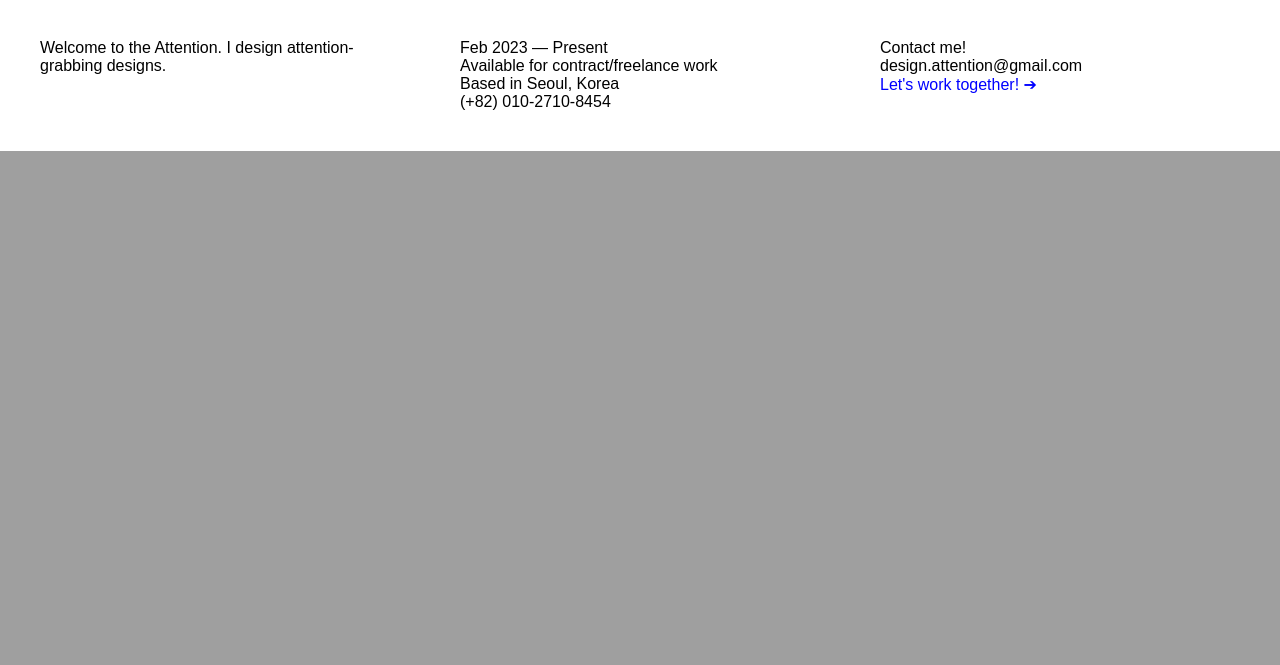
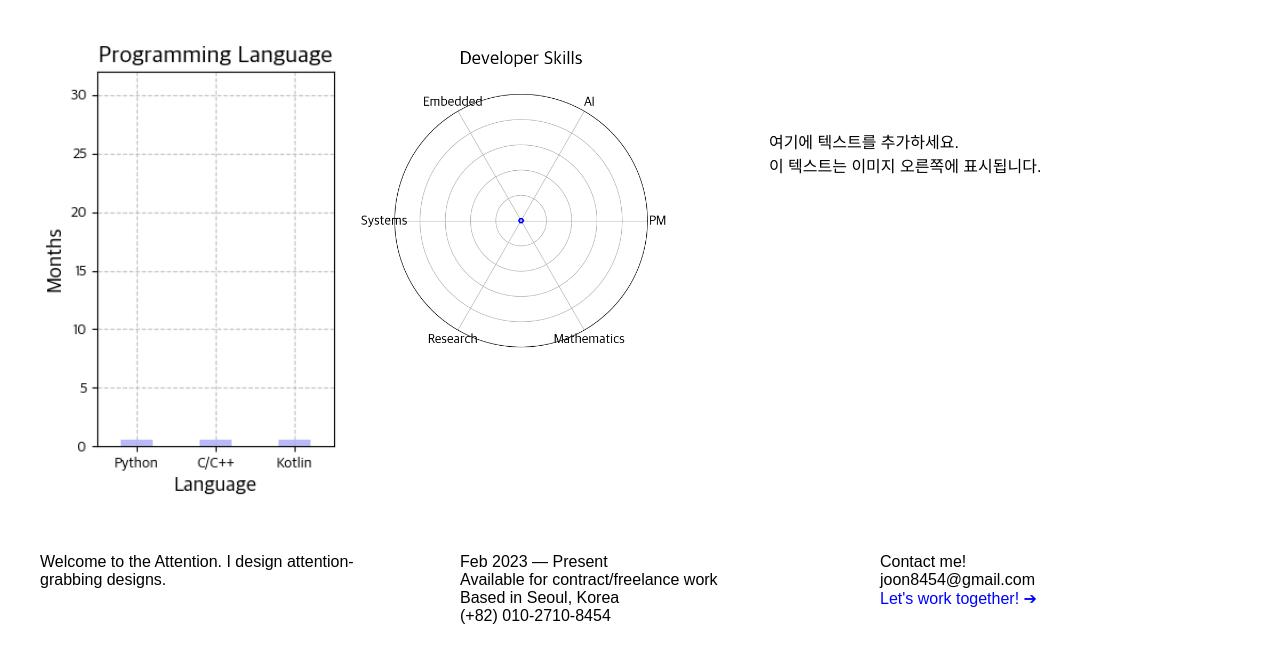
Before and after one commit to jo0n-lab/blog, a Flask app: template templates/index_local.html in a window 1280 px wide. Shown: the part 841-1506 px from the top of the page. Before the commit the page ends 992 px from the top, so only its background shows below. Run offline with Flask 3, Linux system fonts and the light colour scheme; the template is opened without the code that fills it, so the values that code supplies are empty.

Commit message:
add graph

```diff
--- a/create_gif.py
+++ b/create_gif.py
@@ -17,6 +17,6 @@ images = [Image.open(img) for img in image_files]
 
 # GIF 저장 (첫 번째 이미지를 기반으로 나머지 이미지를 추가)
 gif_path = './static/images/animated_bar_chart.gif'
-images[0].save(gif_path, save_all=True, append_images=images[1:], duration=1, loop=0)
+images[0].save(gif_path, save_all=True, append_images=images[1:], duration=10, loop=0)
 
 print(f"GIF 생성 완료: {gif_path}")
--- a/templates/index_local.html
+++ b/templates/index_local.html
@@ -21,7 +21,6 @@
         <div style="text-align: left; margin-left: 30px;">
             <img src="../static/svg/name-box.svg" width=80% height=auto alt="Name Logo">
         </div>
-        </div>
         <div class="design-categories">
             <span>Career</span>
             <span>Projects</span>
@@ -39,6 +38,19 @@
                 text-decoration: underline; /*밑줄 추가 */
             }
         </style>
+
+        <div style="text-align: left; margin-left: 30px; margin-top: 30px; width: 100%;">
+            <div style="display: inline-block; width: 25%; vertical-align: top;">
+                <img src="../static/images/gifs/animated-bar.gif" style="width: 100%; height: auto;" alt="Bar GIF">
+            </div>
+            <div style="display: inline-block; width: 25%; vertical-align: top; margin-top: 10px;">
+                <img src="../static/images/gifs/animated-hex.gif" style="width: 100%; height: auto;" alt="Hex GIF">
+            </div>
+            <div style="display: inline-block; width: 30%; margin-left: 90px; margin-top: 100px">
+                <p>여기에 텍스트를 추가하세요.</p>
+                <p>이 텍스트는 이미지 오른쪽에 표시됩니다.</p>
+            </div>
+        </div>
     </main>
 
 
@@ -56,7 +68,7 @@
         </div>
         <div class="footer-right">
             <p>Contact me!</p>
-            <p>design.attention@gmail.com</p>
+            <p>joon8454@gmail.com</p>
             <a href="#">Let's work together! ➔</a>
         </div>
     </footer>
```
